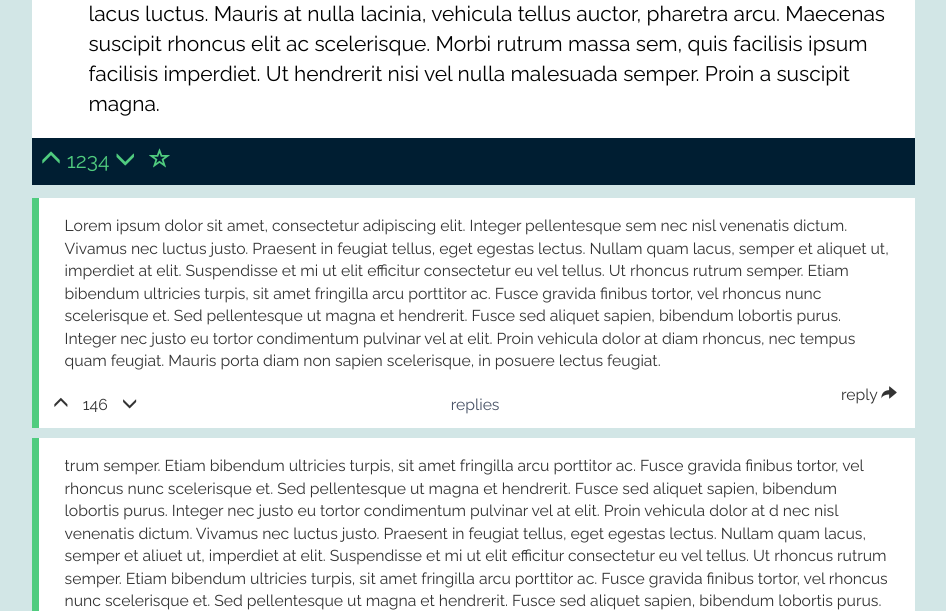
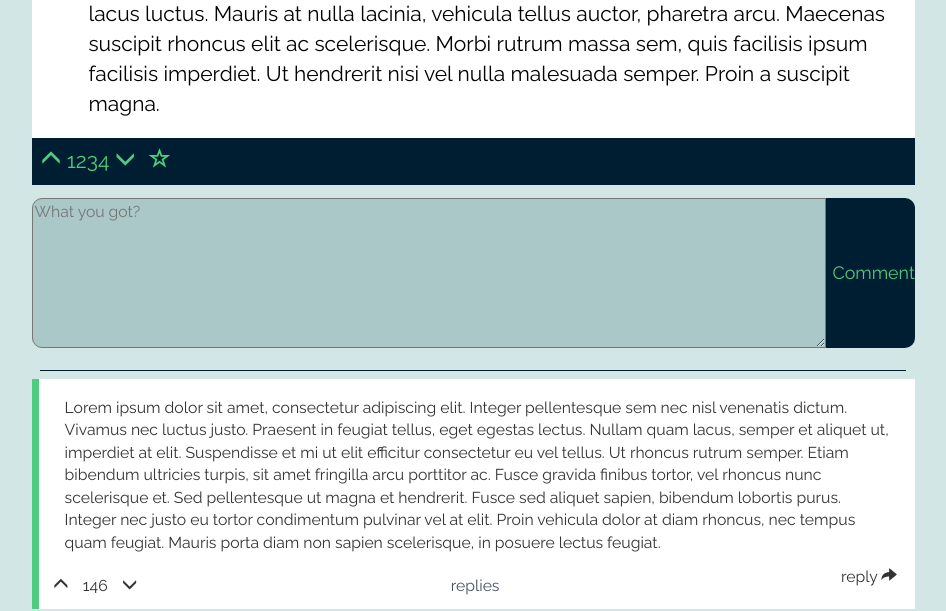
Before and after one commit to ssono/experisol, a Django app: page /solution/ in a window 1280 px wide. Shown: the part 2081-2692 px from the top of the page, without its empty margins (58-1004 px from the left). Run offline with Django 3.2, Linux system fonts and the light colour scheme; data comes from the database, SQL or seed files in the repository; both versions use the stored data as it was after the commit; some libraries are stand-ins or nearby versions.

Commit message:
comment box appearance

```diff
--- a/solution/templates/comChildren.html
+++ b/solution/templates/comChildren.html
@@ -4,7 +4,7 @@
     {% for child in children %}
     <li class="child_li">
       <div class="comm par{{ child.par_comment.pk }} hiding" id="com_{{ child.pk }}" pkid="{{ child.pk }}">
-        <p class="comment_text" pkid="{{ comment.pk }}">{{ child.content }}</p>
+        <p class="comment_text" pkid="{{ child.pk }}">{{ child.content }}</p>
         <div class="comment_points_wrap">
           <p class="comment_points">
             {% csrf_token %}
--- a/solution/templates/solve.html
+++ b/solution/templates/solve.html
@@ -91,6 +91,15 @@
   </div>
 
   <div class="comments">
+
+    <form method="post" id="comment_form">
+      <textarea name="new_comment" id="comment_area" placeholder="What you got?"></textarea>
+      <input type="submit" value="Comment" id="comment_submit">
+      {% csrf_token %}
+    </form>
+    <hr>
+
+
     {% for comment in comments %}
       <div class="comm" id="com_{{ comment.pk }}" pkid="{{ comment.pk }}">
         <p class="comment_text" pkid="{{ comment.pk }}">{{ comment.content }}</p>
--- a/solution/views.py
+++ b/solution/views.py
@@ -4,7 +4,7 @@ from __future__ import unicode_literals
 from django.shortcuts import render, redirect
 from django.http import HttpResponse, Http404, HttpResponseRedirect, FileResponse, JsonResponse
 from solution.models import Section, Module, Comment
-import json
+
 
 
 
@@ -30,17 +30,3 @@ def comment_vote(request):
         newdata["points"] = voting.points
         return JsonResponse(newdata)
     return HttpResponse("Please return to the main site or I will be forced to warn you a second time!")
-
-
-"""
-def comment_upvote(request):
-    if request.method == 'POST' and request.is_ajax():
-        com_id = request.POST['com_id']
-        voting = Comment.objects.get(pk=com_id)
-        voting.points += 1
-        voting.save()
-        newdata = {}
-        newdata["points"] = voting.points
-        return JsonResponse(newdata)
-    return HttpResponse("Please return to the main site or I will be forced to warn you a second time!")
-"""
--- a/static/css/intro.css
+++ b/static/css/intro.css
@@ -81,7 +81,7 @@ body {
   width: 38%;
   float: right;
   font-size: 3em;
-  text-align: right;
+  text-align: center;
 }
 
 #rules {
--- a/static/css/solve.css
+++ b/static/css/solve.css
@@ -135,11 +135,13 @@ hr{
   padding: 1%;
   background-color: rgb(80, 204, 127);
 }
+
 #display_title{
   margin:1%;
   color: rgb(0,30,50);
   background-color: rgb(80, 204, 127);
 }
+
 .subname{
   font-size: 1.5em;
   text-decoration: underline;
@@ -156,6 +158,36 @@ hr{
   background-color: inherit;
   font-size: .75em;
   width: 69%;
+}
+
+#comment_form{
+  margin:0%;
+  padding-bottom: 2%;
+}
+
+#comment_area{
+  width: 90%;
+  height: 150px;
+  margin: 0%;
+  font-size: 1.5em;
+  background-color: rgb(170,200,200);
+  border-top-left-radius: 10px;
+  border-bottom-left-radius: 10px;
+  display:inline-block;
+}
+
+#comment_submit{
+  float:right;
+  display: inline-block;
+  width: 10%;
+  height:150px;
+  font-size: 1.7em;
+  border-style: none;
+  background-color: rgb(0,30,50);
+  color: rgb(80,204,127);
+  margin:0%;
+  border-top-right-radius: 10px;
+  border-bottom-right-radius: 10px;
 }
 
 .comm {
--- a/static/js/solve.js
+++ b/static/js/solve.js
@@ -46,7 +46,7 @@ $(document).ready(function(){
   $(".comment_up").click(function(){
     var com_id = $(this).attr("pkid");
     var weight = 1;
-    vote(com_id, weight);
+    comvote(com_id, weight);
   });
 
   $(".comment_down").click(function(){
```
Also changed, not shown: db.sqlite3.
